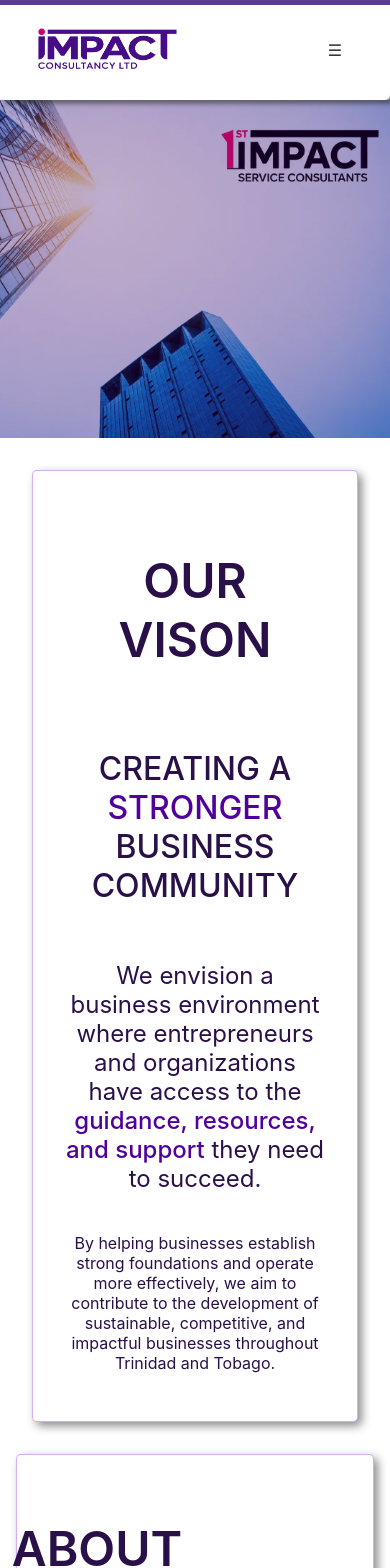
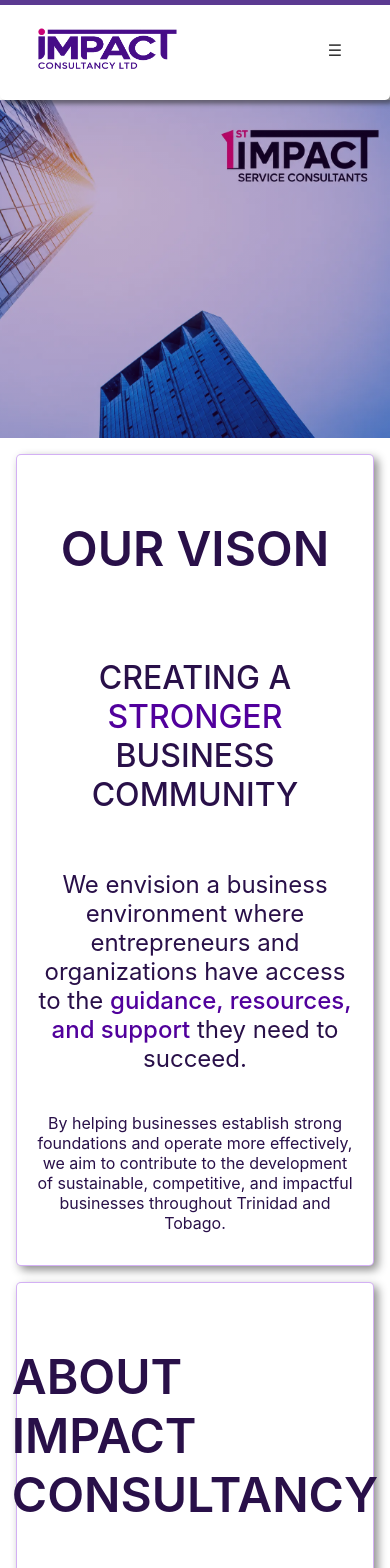
Before and after one commit to Thyler-Brathwaite/impactConsultancy, a React (Vite) app in the folder frontend/: page /about in a window 390 px wide. Shown: the top 1568 px of the page. Built offline with nearby package versions, Linux system fonts and the light colour scheme; no server answers.

Commit message:
Update About.css

```diff
--- a/frontend/src/css/About.css
+++ b/frontend/src/css/About.css
@@ -38,6 +38,20 @@
 
 }
 
+.about-focus-div{
+    display: flex;
+    flex-direction: column;
+    justify-content: center;
+
+    padding: 2rem;
+    border-radius: 5px;
+    background-color: white;
+    margin:2rem;
+    border:1px solid rgba(137, 43, 226, 0.37);
+    text-align: center;
+    box-shadow: 4px 4px 10px rgba(0, 0, 0, 0.452);
+}
+
 @media (max-width:1024px){
     .about-intro-div{
     display: flex;
@@ -55,17 +69,9 @@
     }
 
     .about-focus-div{
-    display: flex;
-    flex-direction: column;
-    justify-content: center;
+    padding: 1rem;
+    margin:1rem;
 
-    padding: 1rem;
-    border-radius: 5px;
-    background-color: white;
-    margin:1rem;
-    border:1px solid rgba(137, 43, 226, 0.37);
-    text-align: center;
-    box-shadow: 4px 4px 10px rgba(0, 0, 0, 0.452);
 }
 
 }
@@ -108,19 +114,7 @@
 
 }
 
-.about-focus-div{
-    display: flex;
-    flex-direction: column;
-    justify-content: center;
 
-    padding: 2rem;
-    border-radius: 5px;
-    background-color: white;
-    margin:2rem;
-    border:1px solid rgba(137, 43, 226, 0.37);
-    text-align: center;
-    box-shadow: 4px 4px 10px rgba(0, 0, 0, 0.452);
-}
 
 .focus-title{
     font-size:3rem;
```
